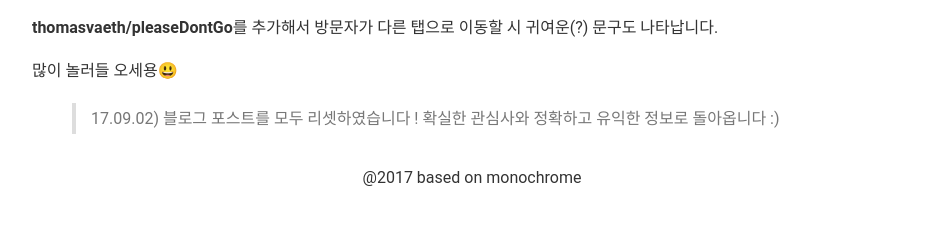
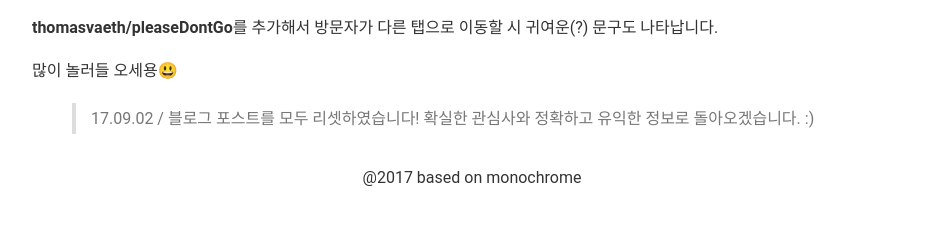
Before and after one commit to sungjunyoung/sungjunyoung.github.io_deprecated, a Jekyll site: the page built from _posts/2017-09-02-Hello-World.md, in a window 1280 px wide. Shown: the part 452-677 px from the top of the page, without its empty margins (168-1111 px from the left). Built offline with Jekyll 4.4.1, drawn with Linux system fonts in a browser that asks for light colours; comment, search, counter and statistics services are not loaded.

Commit message:
Change Hello World text

```diff
--- a/_posts/2017-09-02-Hello-World.md
+++ b/_posts/2017-09-02-Hello-World.md
@@ -19,4 +19,4 @@ google analytics 도 달았구요 ㅎㅎ..<br>
 
 많이 놀러들 오세용😃
 
-> 17.09.02) 블로그 포스트를 모두 리셋하였습니다 ! 확실한 관심사와 정확하고 유익한 정보로 돌아옵니다 :)
+> 17.09.02 / 블로그 포스트를 모두 리셋하였습니다! 확실한 관심사와 정확하고 유익한 정보로 돌아오겠습니다. :)
```
